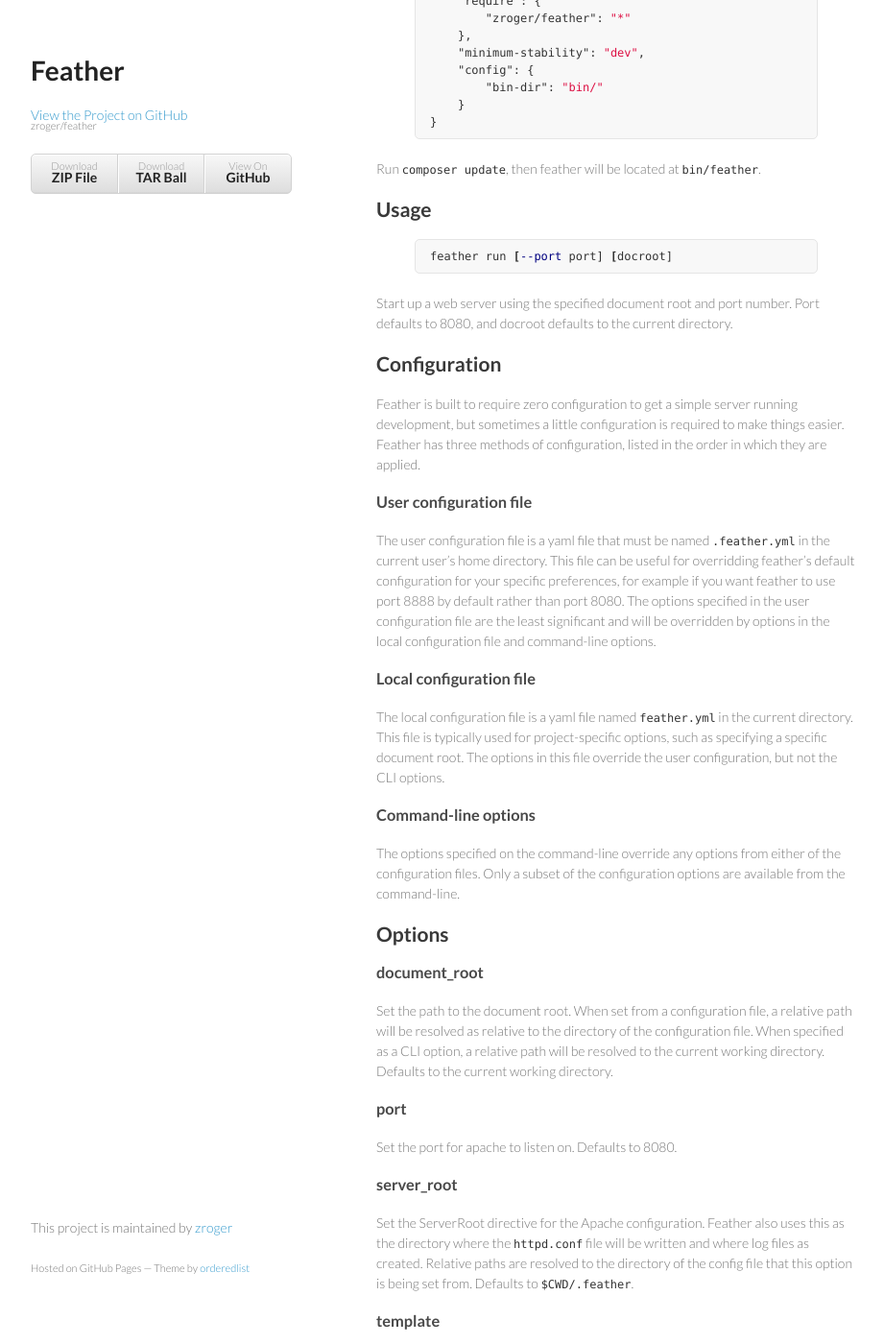
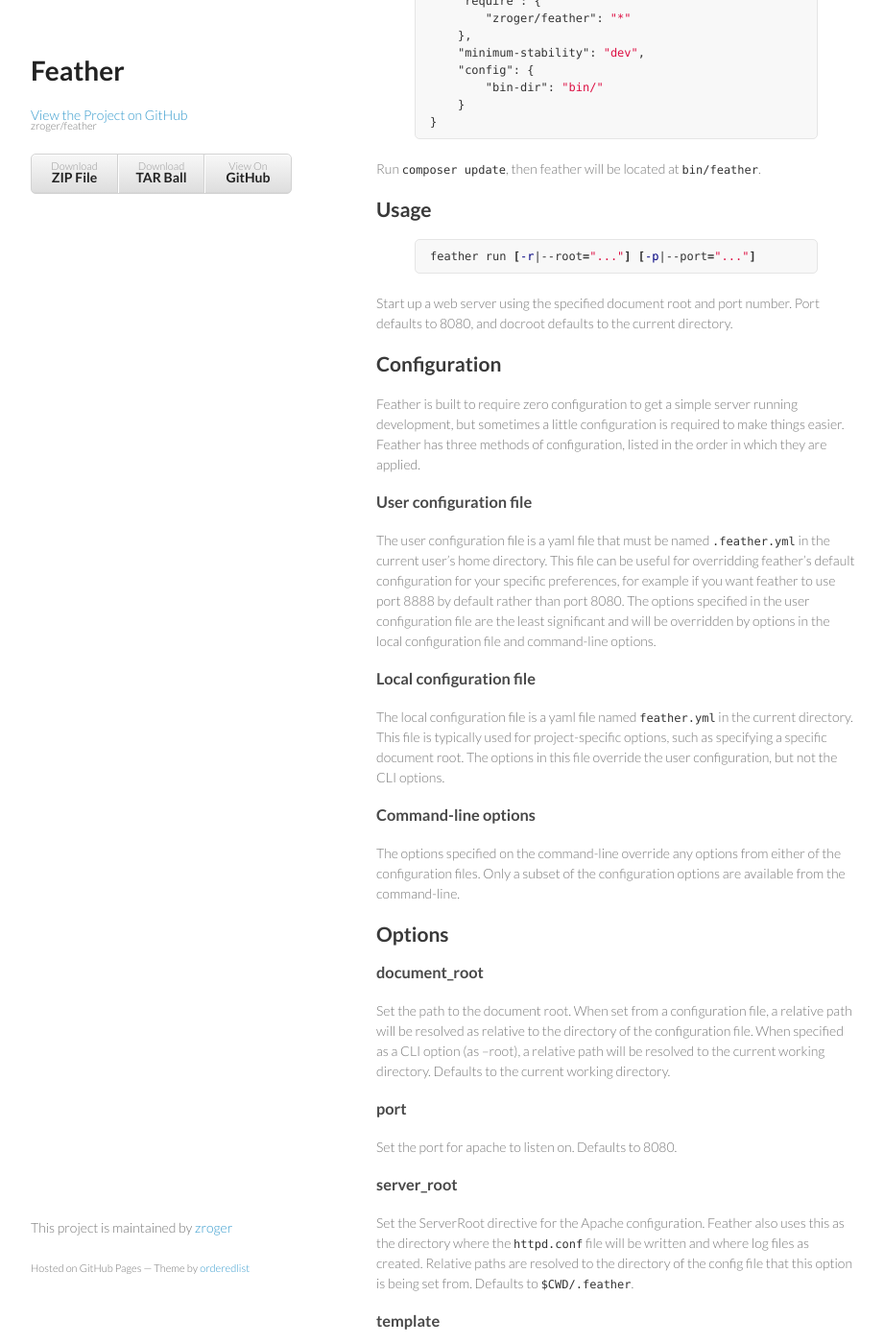
Before and after one commit to zroger/feather, a Jekyll site: the page built from index.md, in a window 1280 px wide and 1400 px high, scrolled down 714 px. Shown: the whole window at 96% size, without its empty margins (178-1099 px from the left). Built offline with Jekyll 4.4.1, drawn with Linux system fonts in a browser that asks for light colours.

Commit message:
updated docs with new run options

```diff
--- a/index.md
+++ b/index.md
@@ -52,7 +52,7 @@ Usage
 -----
 
 {% highlight bash %}
-feather run [--port port] [docroot]
+feather run [-r|--root="..."] [-p|--port="..."]
 {% endhighlight %}
 
 Start up a web server using the specified document root and port number.  Port
@@ -95,8 +95,8 @@ Options
 
 Set the path to the document root.  When set from a configuration file, a
 relative path will be resolved as relative to the directory of the configuration
-file.  When specified as a CLI option, a relative path will be resolved to the
-current working directory.  Defaults to the current working directory.
+file.  When specified as a CLI option (as --root), a relative path will be resolved
+to the current working directory.  Defaults to the current working directory.
 
 ### port
 
```
